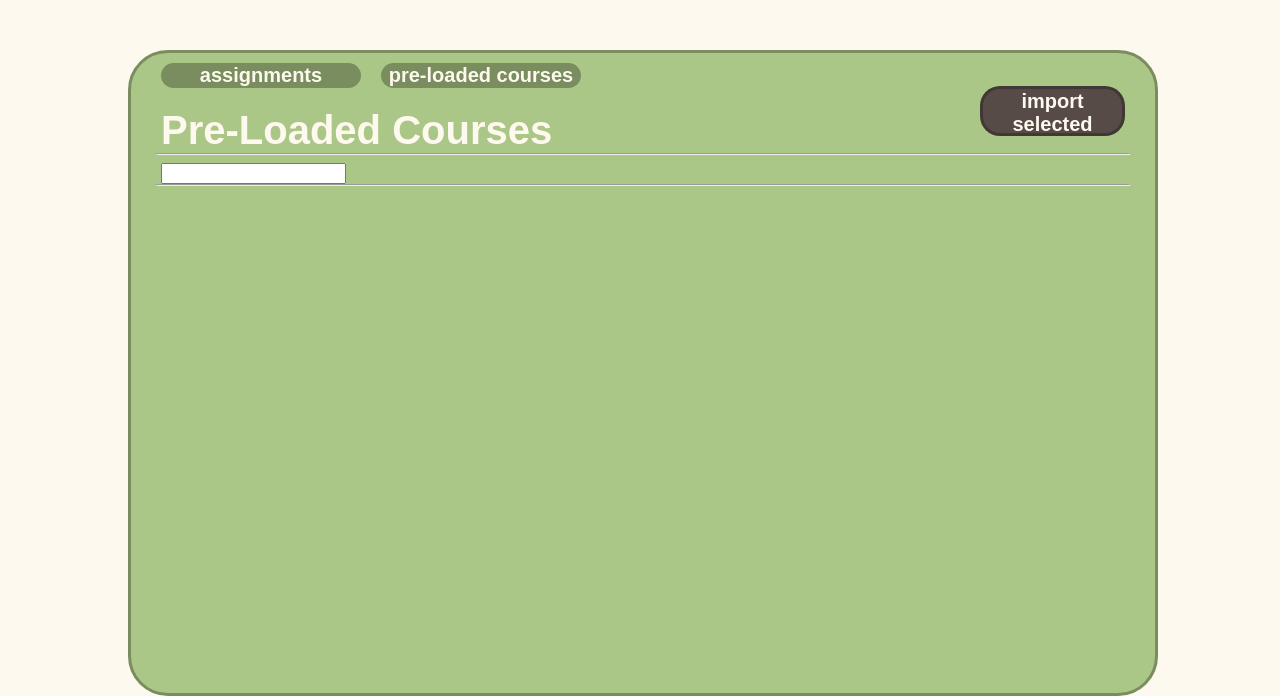
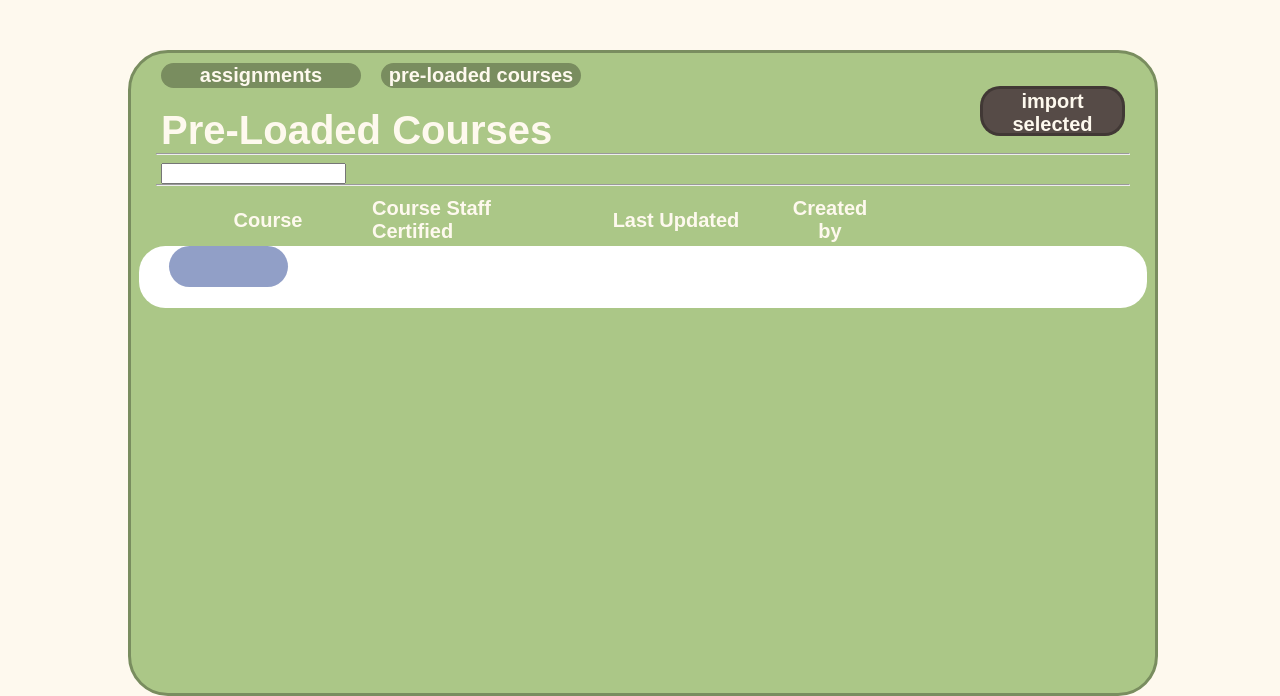
Before and after one commit to wang-howard/TigerFocus, a Flask app: template app/templates/preloaded.html in a window 1280 px wide; the page is wider, and only the part inside the window is pictured. Shown: the part 230-926 px from the top of that part. Run offline with Flask 3, Linux system fonts and the light colour scheme; the template is opened without the code that fills it, so the values that code supplies are empty; some web fonts are replaced.

Commit message:
preloaded

```diff
--- a/app/static/css/createNew.css
+++ b/app/static/css/createNew.css
@@ -173,3 +173,25 @@
   text-decoration: none;
   cursor: pointer;
 }
+
+#assignmentbar{
+  width: 1007.16px;
+  height: 61.6px;
+  left: 116.17px;
+  top: 227.72px;
+  margin: auto;
+  background: #FFFFFF;
+  border-radius: 26.4px;
+
+}
+
+#assignmentcourse{
+
+margin-left: 30px;
+width: 118.8px;
+height: 40.59px;
+left: 198.6px;
+top: 237.57px;
+background: #919FC7;
+border-radius: 29.7px;
+}
--- a/app/templates/preloaded.html
+++ b/app/templates/preloaded.html
@@ -49,16 +49,19 @@ body %}
   <div>
     <table style="margin-left: 30px" id="table_header">
       <td></td>
-      <td></td>
-      <td></td>
+      <td width=200px" align="center">Course</td>
+      <td width=200px" align="left">Course Staff Certified</td>
+      <td width="200px" align="center">Last Updated</td>
+      <td width="100px" align="center">Created by</td>
       <td></td>
       <td></td>
     </table>
   </div>
 
+
   <!-- INSERT AJAX + COURSES HERE -->
   <div>
-
+    <div id = "assignmentbar"> <div id = "assignmentcourse"> </div></div>
   </div>
 
 
```
